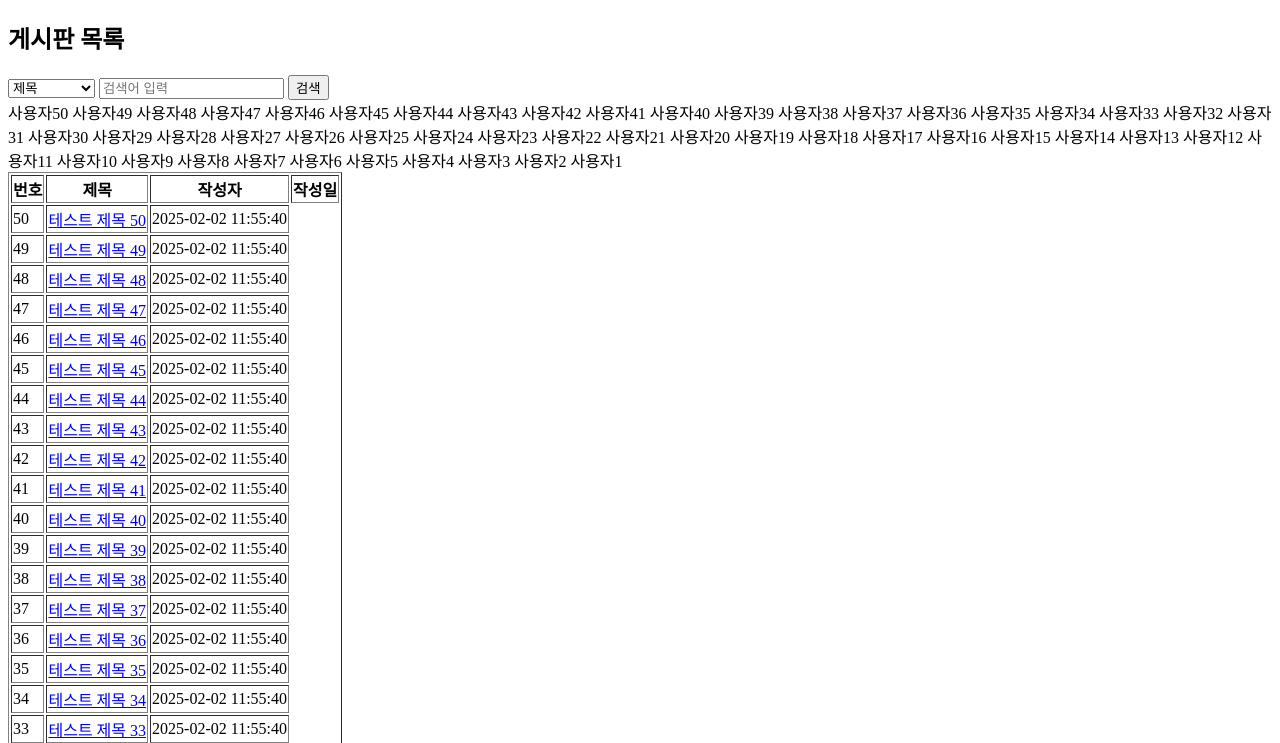
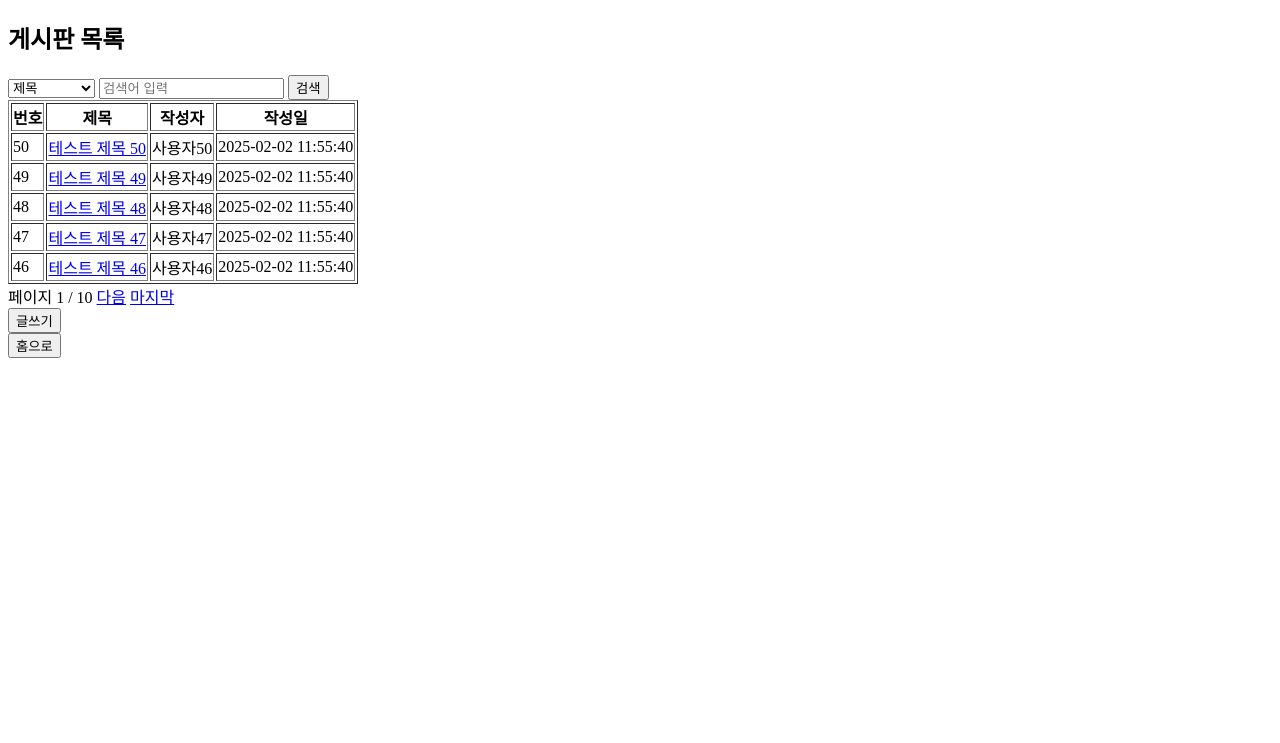
Before and after one commit to youngmin109/learn-web, a PHP site: page /freeboard/basic/public_html/index.php in a window 1280 px wide. Shown: the top 743 px of the page. After the commit the page ends 358 px from the top, so only its background shows below. Run offline with PHP 8.4, Linux system fonts and the light colour scheme; data comes from the database, SQL or seed files in the repository; both versions use the stored data as it was after the commit.

Commit message:
search, keyword

```diff
--- a/freeboard/basic/public_html/index.php
+++ b/freeboard/basic/public_html/index.php
@@ -1,17 +1,59 @@
 <?php
 include __DIR__ . "/../includes/db_connect.php";  // DB 연결
 
-// 🔹 검색 조건 설정
+// 검색 조건 설정
 $search_type = isset($_GET["search_type"]) ? $_GET["search_type"] : "";
+# 사용자가 같은 GET요청을 보냈는지 확인, 있으면 저장, 없으면 빈 문자열 저장
 $search_keyword = isset($_GET["search_keyword"]) ? $_GET["search_keyword"] : "";
+# 검색 키워드가 존재하는지 확인하고 저장, 없으면 빈 문자열 저장장
+
+// 현재 페이지 설정 (GET으로 받고, 없으면 1페이지)
+$page = isset($_GET["page"]) ? (int)$_GET["page"] : 1;
+# page 값이 있는지 확인하고 있으면 해당 저장, 없으면 기본값 1
+$limit = 5; // 한 페이지당 최대 5개
+$offset = ($page - 1) * $limit; // 시작 위치(OFFSET) 계산
+# SQL에서 특정 개수만큼 건너뛰고 데이터를 가져오는 역할할
+
+// 전체 게시글 개수 조회
+$count_sql = "SELECT COUNT(*) AS total FROM freeboard";
+# SELECT COUNT(*) 테이블의 전체 행(게시글) 수를 가져옴
+# AS total -> 결과의 컬럼 명을 지정 (나중에 $total_rows =)
+
+# 검색 조건이 있을 경우, WHERE 절 추가
+if (!empty($search_keyword)) {
+    # 검색어가 있는 경우 실행됨
+    $search_keyword = mysqli_real_escape_string($con, $search_keyword);
+    # SQL 인젝션 방지 (특수 문자 자동 이스케이프 처리)
+    # 인젝션 이란? -> 사용자가 입력한 값을 이용해 SQL 쿼리를 조작하여 데이터베이스를
+    # 공격하는 해킹 기법
+    $user_input = $_GET["search_keyword"];
+    $sql = "SELECT * FROM freeboard WHERE subject LIKE '%$user_input%'";
+    # [ 사용자가 만약 % or 1=1 을 입력하면 무조건 참이되어 필터 무력화]
+    # 함수의 역할은 자동의 이스케이프 ( /% 처럼)
+    if ($search_type == "title") {
+        $count_sql .= " WHERE subject LIKE '%$search_keyword%'";
+    } elseif ($search_type == "content") {
+        $count_sql .= " WHERE content LIKE '%$search_keyword%'";
+    } elseif ($search_type == "title_content") {
+        $count_sql .= " WHERE subject LIKE '%$search_keyword%' OR content LIKE '%$search_keyword%'";
+    }
+}
+# % -> 와일드카드 특수문자
+# abc% -> abc로 시작하는 모든 데이터, a_c% -> a로 시작하고 2번째는 상관없고, 3번째는 c
+
+$count_result = mysqli_query($con, $count_sql);
+# 전체 게시글 수 조회
+$total_rows = mysqli_fetch_assoc($count_result)["total"]; // 전체 게시글 수룰 가져옴
+# 쿼리 결과를 연관 배열 형태로 반환
+$total_pages = ceil($total_rows / $limit);
+# 전체 헤이지 수 계산, 나눗셈 결과를 올림하여 총 페이지 수 계산산
 
 
-// 게시글 목록 가져오기 (최신순 정렬)
+// 테이블의 모든 레코드를 조회
 $sql = "SELECT * FROM freeboard";
 
-// 🔹 검색어가 있는 경우 WHERE 조건 추가
+// 검색어가 있는 경우 WHERE 조건 추가
 if (!empty($search_keyword)) {
-    $search_keyword = mysqli_real_escape_string($con, $search_keyword); // SQL 인젝션 방지
     if ($search_type == "title") {
         $sql .= " WHERE subject LIKE '%$search_keyword%'";
     } elseif ($search_type == "content") {
@@ -21,10 +63,12 @@ if (!empty($search_keyword)) {
     }
 }
 
-// 🔹 최신순 정렬
-$sql .= " ORDER BY id DESC";
-
-$result = mysqli_query($con, $sql);
+// 최신순 정렬 + 페이징 적용
+$sql .= " ORDER BY id DESC LIMIT $limit OFFSET $offset";  // 여기에 추가!
+# 게시글을 아이디 기준으로 내림차순 정렬, 한페이지당 표시할 게시글 수, 페이지 시작위치
+# 페이징 하는 구문 , OREDR BY 컬럼명 [ASC / DESC] LIMIT 숫자 OFFSET 숫자
+$result = mysqli_query($con, $sql); # 객체(리소스) 형태로 저장
+# 단순한 배열이 아닌 MySQL의 결과 집합을 포함한 객체, 데이터를 가져오려면 fetch_assoc등 함수를 써야함
 ?>
 
 <!DOCTYPE html>
@@ -37,7 +81,8 @@ $result = mysqli_query($con, $sql);
 
 <body>
     <h2>게시판 목록</h2>
-    <!-- 🔹 검색 폼 -->
+
+    <!-- 검색 폼 -->
     <form action="index.php" method="get">
         <select name="search_type">
             <option value="title" <?= $search_type == "title" ? "selected" : "" ?>>제목</option>
@@ -45,13 +90,12 @@ $result = mysqli_query($con, $sql);
             <option value="title_content" <?= $search_type == "title_content" ? "selected" : "" ?>>제목 + 내용</option>
         </select>
         <input type="text" name="search_keyword" value="<?= htmlspecialchars($search_keyword) ?>" placeholder="검색어 입력">
-        <button type="submit">검색</button>
+        <button>검색</button>
     </form>
 
-
-    <!-- 게시글 목록 출력 -->
+    <!-- 🔹 게시글 목록 출력 -->
     <table border="1">
-        <thead> <!-- 헤더 콘텐츠들을 하나의 그룹으로 묶을 때 사용-->
+        <thead>
             <tr>
                 <th>번호</th>
                 <th>제목</th>
@@ -59,22 +103,40 @@ $result = mysqli_query($con, $sql);
                 <th>작성일</th>
             </tr>
         </thead>
-        <tbody> <!-- 하나의 그룹으로 묶음 -->
+        <tbody>
             <?php while ($row = mysqli_fetch_assoc($result)) : ?>
                 <tr>
                     <td><?= $row["id"] ?></td>
                     <td><a href="view.php?id=<?= $row["id"] ?>"><?= htmlspecialchars($row["subject"]) ?></a></td>
-                    <td?><?= htmlspecialchars($row["name"]) ?></td>
+                    <td><?= htmlspecialchars($row["name"]) ?></td>
                     <td><?= $row["created_at"] ?></td>
                 </tr>
             <?php endwhile; ?>
         </tbody>
     </table>
 
+    <!-- 🔹 페이징 네비게이션 -->
+    <div>
+        <?php if ($page > 1) : ?>
+            <a href="index.php?page=1<?= !empty($search_keyword) ? "&search_type=$search_type&search_keyword=$search_keyword" : "" ?>">처음</a>
+            <a href="index.php?page=<?= $page - 1 ?><?= !empty($search_keyword) ? "&search_type=$search_type&search_keyword=$search_keyword" : "" ?>">이전</a>
+        <?php endif; ?>
+
+        페이지 <?= $page ?> / <?= $total_pages ?>
+
+        <?php if ($page < $total_pages) : ?>
+            <a href="index.php?page=<?= $page + 1 ?><?= !empty($search_keyword) ? "&search_type=$search_type&search_keyword=$search_keyword" : "" ?>">다음</a>
+            <a href="index.php?page=<?= $total_pages ?><?= !empty($search_keyword) ? "&search_type=$search_type&search_keyword=$search_keyword" : "" ?>">마지막</a>
+        <?php endif; ?>
+    </div>
+
     <!-- 글쓰기 버튼 -->
     <form action="form.php" method="get">
         <button>글쓰기</button>
     </form>
+    <form action="index.php" method="get">
+        <button type="submit">홈으로</button>
+    </form>
 </body>
 
 </html>
```
Also changed, not shown: freeboard/basic/includes/mysql.sql (+52 -0 lines).
